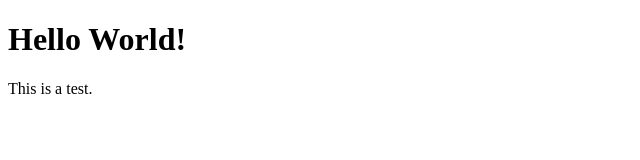
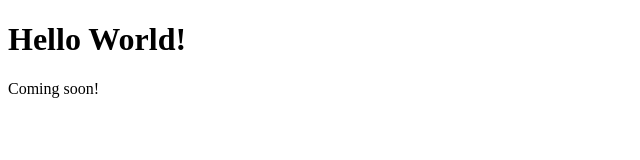
Before and after one commit to NebraskaCoder/NebraskaCoder.github.io, a plain HTML site: page index.html in a window 1280 px wide. Shown: the full height of the page, 0-640 px from the left. Drawn offline with Linux system fonts and the light colour scheme.

Commit message:
Added coming soon message.

```diff
--- a/index.html
+++ b/index.html
@@ -7,6 +7,6 @@
   </head>
   <body>
     <h1>Hello World!</h1>
-    <p>This is a test.</p>
+    <p>Coming soon!</p>
   </body>
 </html>
```
